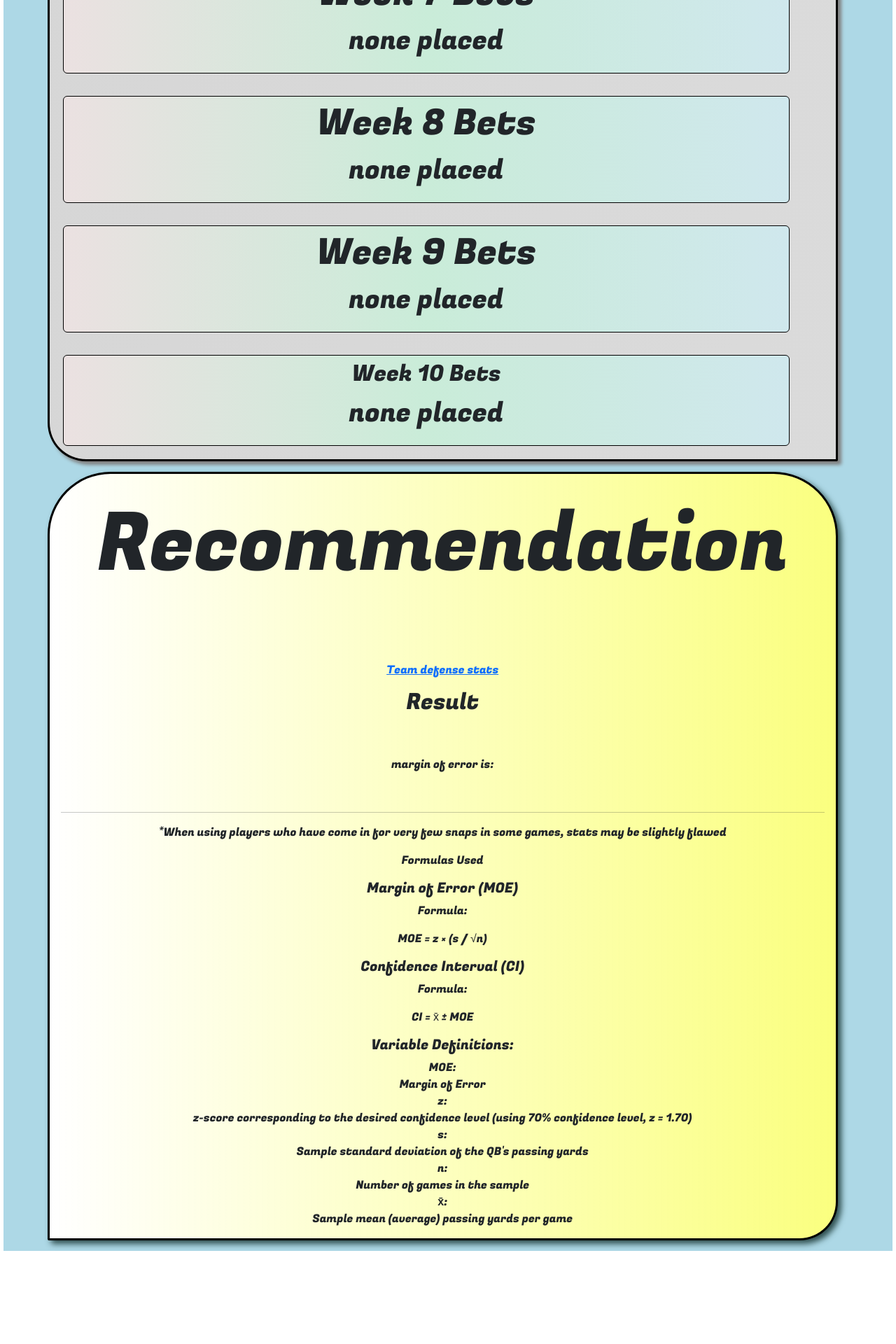
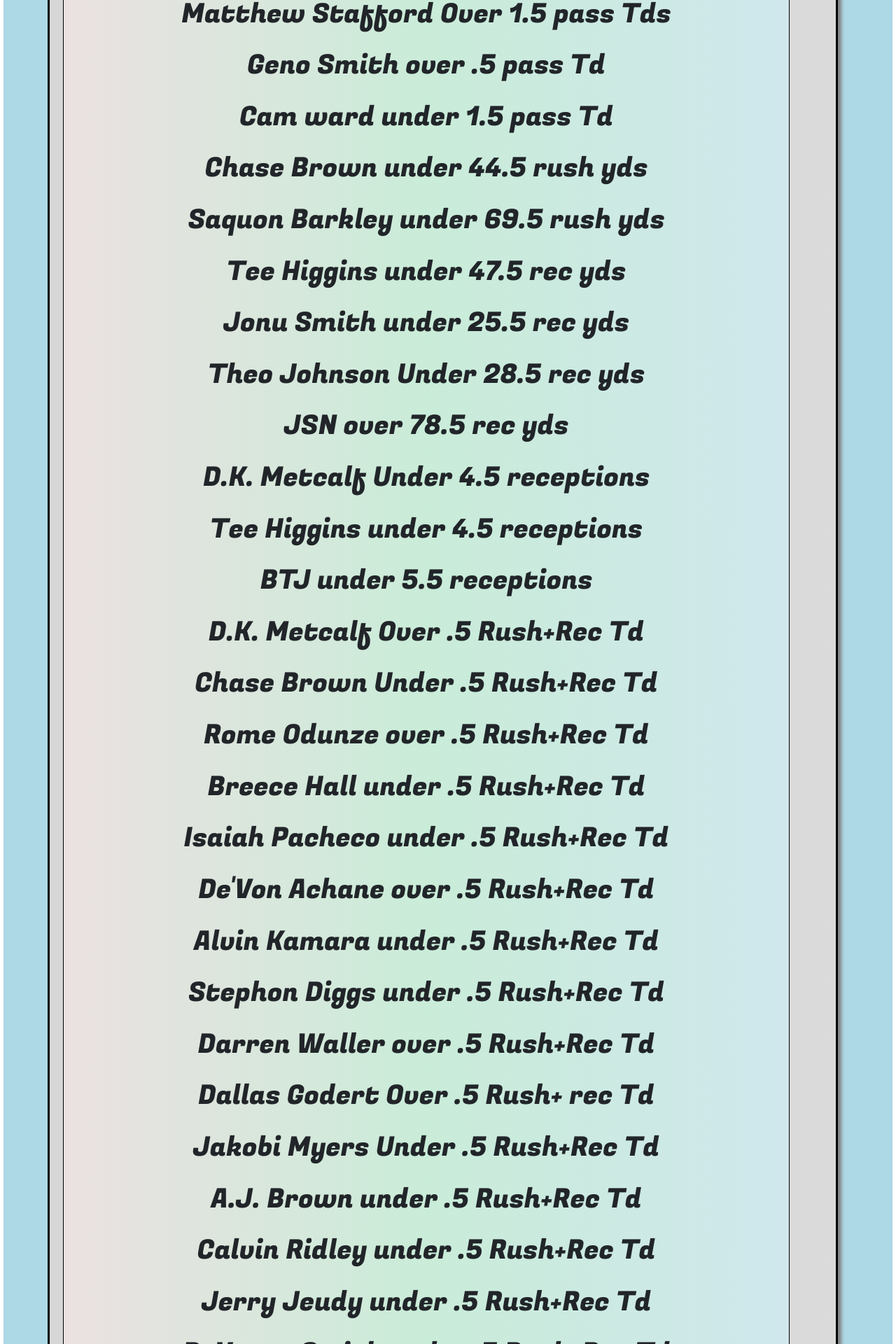
Before and after one commit to BrodyBoyd/ParlayHelperLive, a React (Vite) app: page / in a window 1280 px wide. Shown: the part 7380-9300 px from the top of the page at 70% size. Before the commit the page ends 9172 px from the top, so only its background shows below. Built offline with nearby package versions, Linux system fonts and the light colour scheme.

Commit message:
updated results for week 6 and added new data for week 7

```diff
--- a/src/App.jsx
+++ b/src/App.jsx
@@ -37,7 +37,8 @@ const topQBs2024 = [
   {name: "Carson Wentz", espnId: 2573079},
   {name: "Jake Browning", espnId: 3886812},
   {name: "Cam Ward", espnId: 4688380},
-  {name: "Dillon Gabriel", espnId: 4427238}
+  {name: "Dillon Gabriel", espnId: 4427238},
+  {name: "Trevor Lawrence", espnId: 4360310}
 ];
 
 const topRecievers2025 = [
@@ -94,8 +95,11 @@ const topRecievers2025 = [
   { name: "Troy Franklin", espnId: "4431280" },
   { name: "Dallas Godert", espnId: "3121023"},
   { name: "Theo Johnson", espnId: "4429148"},
-  { name: "Jahan Dotson", espnId: "4361409"}
-
+  { name: "Jahan Dotson", espnId: "4361409"},
+  { name: "Tee Higgins", espnId: "4239993"},
+  { name: "Stephon Diggs", espnId: "2976212"},
+  { name: "Travis Kelce", espnId: "15847"},
+  { name: "Rome Odunze", espnId: "4431299"}
 ]
 
 const topRunningBacks2025 = [
@@ -120,7 +124,7 @@ const topRunningBacks2025 = [
   { rank: 17, name: "Breece Hall", espnId: 4427366 },
   { rank: 18, name: "Omarion Hampton", espnId: 4685382 },
   { rank: 19, name: "Alvin Kamara", espnId: 3054850 },
-  { rank: 20, name: "D’Andre Swift", espnId: 4430741 },
+  { rank: 20, name: "D’Andre Swift", espnId: 4259545 },
   { rank: 21, name: "RJ Harvey", espnId: 4568490 },
   { rank: 22, name: "David Montgomery", espnId: 4035538 },
   { rank: 23, name: "Brian Robinson Jr.", espnId: 4241474 },
@@ -147,7 +151,7 @@ const topRunningBacks2025 = [
   { rank: 44, name: "Rico Dowdle", espnId: 4038815 },
   { rank: 45, name: "Aaron Jones", espnId: 3042519 },
   { rank: 46, name: "Jacory Croskey-Merritt", espnId: 4575131 },
-  { rank: 47, name: "Woody Marks",espnId: 4429059 }
+  { rank: 47, name: "Woody Marks",espnId: 4429059 },
 ];
 
 function App() {
@@ -575,19 +579,44 @@ function App() {
           <p className='bet hitBet'>Jordan Love over 8.5 Rush yds</p>
           <p className='bet missBet'>Saquon Barkley Over 2.5 Receptions</p>
           <p className='bet missBet'>Garret Wilson Over 4.5 Receptions</p>
-          <p className='bet '></p>
-          <p className='bet '></p>
-          <p className='bet '></p>
-          <p className='bet '></p>
-          <p className='bet '></p>
-          <p className='bet '></p>
-          <p className='bet '></p>
           </div>
       </div>
       <div className="container-flex recordWeeks" >
         <div className='card border-black text-center  m-3 week'>
           <h2 className='m-2 weekTitle'>Week 7 Bets</h2>
-          <p className='bet'>none placed</p>
+          <p className='bet'>Drake Maye over 227.5 pass yds</p>
+          <p className='bet'>Matthew Stafford Over 1.5 pass Tds</p>
+          <p className='bet'>Geno Smith over .5 pass Td</p>
+          <p className='bet'>Cam ward under 1.5 pass Td</p>
+          <p className='bet'>Chase Brown under 44.5 rush yds</p>
+          <p className='bet'>Saquon Barkley under 69.5 rush yds</p>
+          <p className='bet'>Tee Higgins under 47.5 rec yds</p>
+          <p className='bet'>Jonu Smith under 25.5 rec yds</p>
+          <p className='bet'>Theo Johnson Under 28.5 rec yds</p>
+          <p className='bet'>JSN over 78.5 rec yds</p>
+          <p className='bet'>D.K. Metcalf Under 4.5 receptions</p>
+          <p className='bet'>Tee Higgins under 4.5 receptions</p>
+          <p className='bet'>BTJ under 5.5 receptions</p>
+          <p className='bet'>D.K. Metcalf Over .5 Rush+Rec Td</p>
+          <p className='bet'>Chase Brown Under .5 Rush+Rec Td</p>
+          <p className='bet'>Rome Odunze over .5 Rush+Rec Td</p>
+          <p className='bet'>Breece Hall under .5 Rush+Rec Td</p>
+          <p className='bet'>Isaiah Pacheco under .5 Rush+Rec Td</p>
+          <p className='bet'>De'Von Achane over .5 Rush+Rec Td</p>
+          <p className='bet'>Alvin Kamara under .5 Rush+Rec Td</p>
+          <p className='bet'>Stephon Diggs under .5 Rush+Rec Td</p>
+          <p className='bet'>Darren Waller over .5 Rush+Rec Td</p>
+          <p className='bet'>Dallas Godert Over .5 Rush+ rec Td</p>
+          <p className='bet'>Jakobi Myers Under .5 Rush+Rec Td</p>
+          <p className='bet'>A.J. Brown under .5 Rush+Rec Td</p>
+          <p className='bet'>Calvin Ridley under .5 Rush+Rec Td</p>
+          <p className='bet'>Jerry Jeudy under .5 Rush+Rec Td</p>
+          <p className='bet'>DeVonta Smith under .5 Rush+Rec Td</p>
+          <p className='bet'></p>
+          <p className='bet'></p>
+          <p className='bet'></p>
+          <p className='bet'></p>
+          <p className='bet'></p>
         </div>
         <div className='card border-black text-center  m-3 week'>
           <h2 className='m-2 weekTitle'>Week 8 Bets</h2>
```
